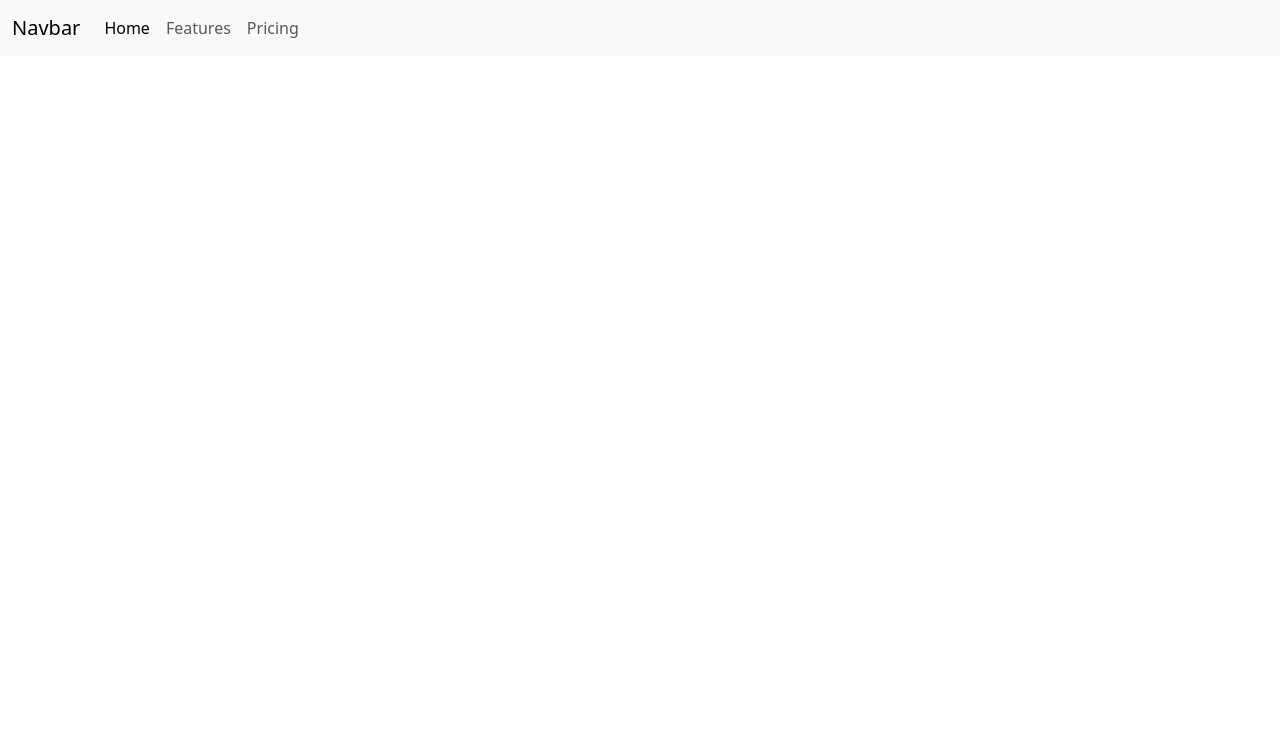
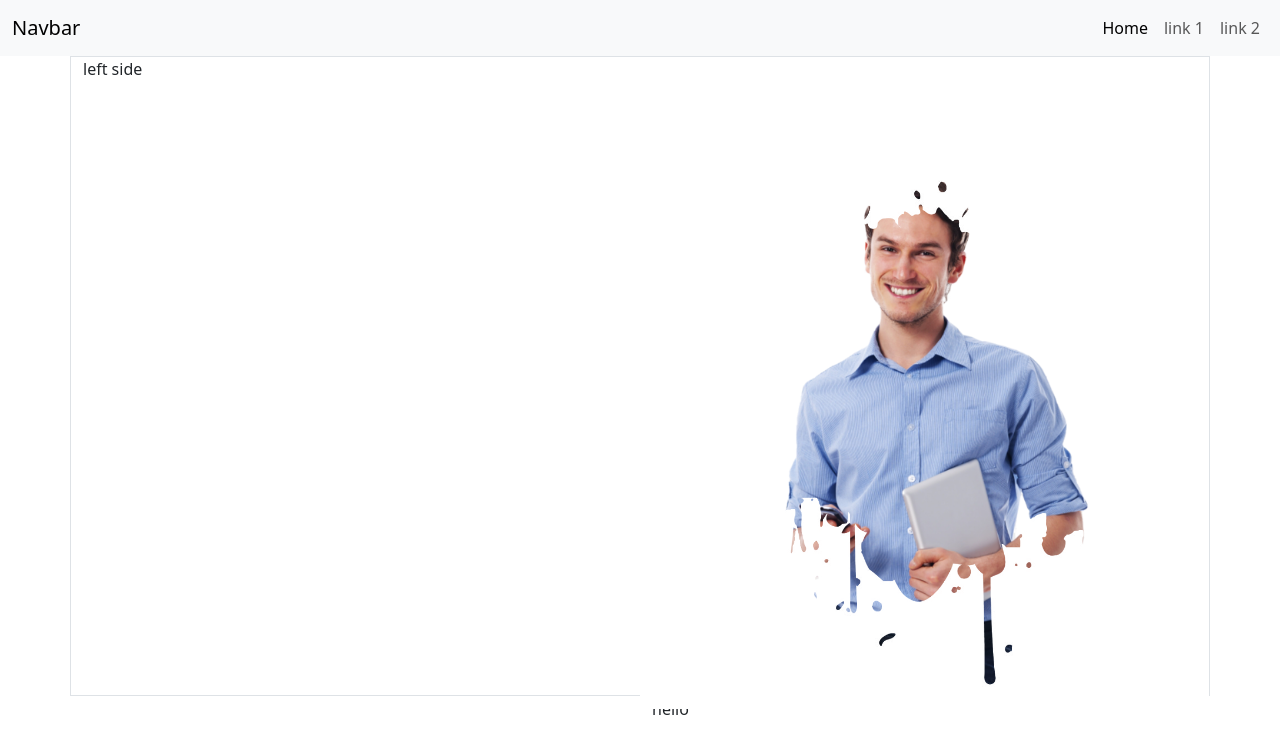
Before and after one commit to adekastanley/site-project-1, a plain HTML site: page index.html in a window 1280 px wide. Drawn offline with Linux system fonts and the light colour scheme.

Commit message:
working on hero section

```diff
--- a/index.html
+++ b/index.html
@@ -5,7 +5,7 @@
     <meta http-equiv="X-UA-Compatible" content="IE=edge">
     <meta name="viewport" content="width=device-width, initial-scale=1.0">
     <link rel="stylesheet" href="./pluggins/bootstrap.min.css">
-    <link rel="stylesheet" href="style.css">
+    <link rel="stylesheet" href="./style.css">
     <title>Document</title>
 </head>
 <body>
@@ -22,16 +22,16 @@
             <span class="toggler-icon bar-2"></span>
             <span class="toggler-icon bar-3"></span>
           </button>
-          <div class="collapse navbar-collapse " id="navbarNav">
-            <ul class="navbar-nav">
+          <div class="collapse  navbar-collapse " id="navbarNav">
+            <ul class="ms-auto navbar-nav ">
               <li class="nav-item">
                 <a class="nav-link active" aria-current="page" href="#">Home</a>
               </li>
               <li class="nav-item">
-                <a class="nav-link" href="#">Features</a>
+                <a class="nav-link" href="#">link 1</a>
               </li>
               <li class="nav-item">
-                <a class="nav-link" href="#">Pricing</a>
+                <a class="nav-link" href="#">link 2</a>
               </li>
 
             </ul>
@@ -39,6 +39,19 @@
         </div>
       </nav>
     </header>
+
+    <section class="container-lg hero-section  border ">
+        <div class="row">
+            <div class="col-lg-6 col-sm-12 left">left side</div>
+            <div class="col-lg-6 col-sm-12 right">
+                <div class="container-fluid img-cont">
+
+                </div>
+                hello
+            </div>
+        </div>
+
+    </section>
     <script src="./pluggins/bootstrap.min.js"></script>
     <script src="./main.js"></script>
 </body>
--- a/style.css
+++ b/style.css
@@ -27,7 +27,7 @@
     left: 0;
     transform: rotate(0deg);
     transition: .25s ease-in-out;
-    background-color: red;
+    background-color: black;
 
 }
 
@@ -39,6 +39,7 @@
 .navbar-toggler .bar-1 {
     margin-top:  0px;
     transform: rotate(135deg);
+    background-color: red;
 
 }
 .navbar-toggler .bar-2{
@@ -46,10 +47,12 @@
    filter: alpha(opacity=0);
 
 
+
 }
 .navbar-toggler .bar-3 {
     margin-top:  0px;
     transform: rotate(-135deg);
+    background-color: red;
 
 }
 
@@ -58,6 +61,7 @@
 .navbar-toggler.collapsed .bar-1 {
     margin-top: -20px;
     transform: rotate(0deg);
+    background-color: black;
 
 }
 
@@ -70,5 +74,43 @@
 .navbar-toggler.collapsed .bar-3 {
     margin-top: 20px;
     transform: rotate(0deg);
+    background-color: black;
 
 }
+
+.hero-section{
+    height: 80vh;
+    /* background-color: red; */
+}
+.hero-section .left{
+
+
+}
+.hero-section .right{
+    position: relative;
+
+    /* background-color: red; */
+
+}
+.hero-section .right .img-cont{
+    width: auto;
+    height: 40rem;
+    background-image: url('./images/man.png');
+    background-repeat: no-repeat;
+    background-size: cover;
+
+}
+.hero-section .right .img-cont::before{
+    content: "";
+    position: absolute;
+    top: 0;
+    left: 0;
+    width: 100%;
+    height: 100%;
+    background-image: url('./images/splash.jpg');
+    background-repeat: no-repeat;
+    background-size: 200%;
+    background-position: center;
+    mix-blend-mode: screen;
+
+}
```
Also changed, not shown: images/caseicon.png (deleted), images/man.png (added), images/splash.jpg (added).
